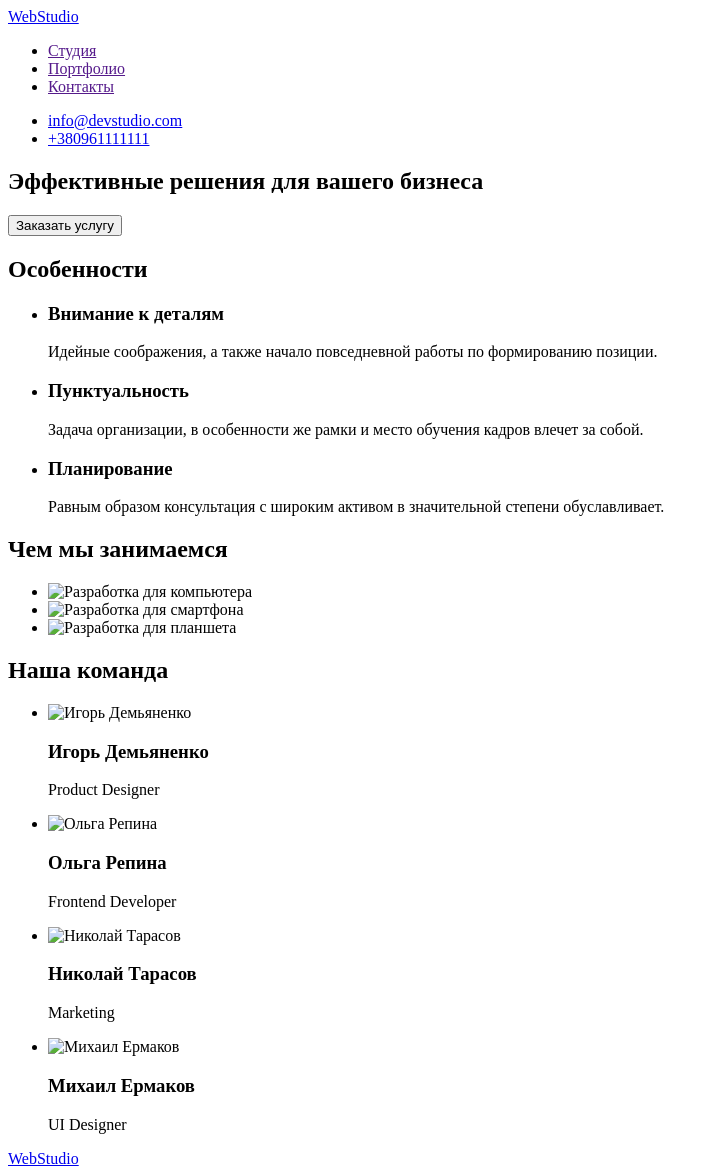
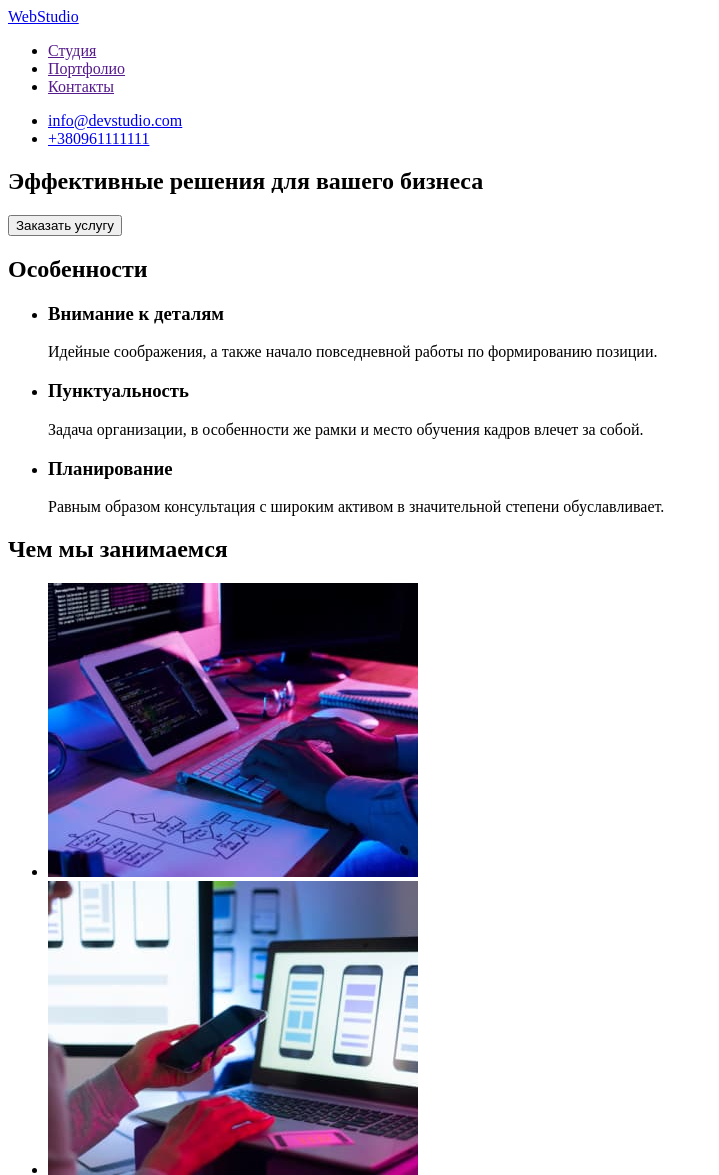
Before and after one commit to Chornei-Olha/goit-markup-hw-01, a plain HTML site: page index.html in a window 1280 px wide. Shown: the top 1175 px of the page, without its empty margins (0-719 px from the left). Drawn offline with Linux system fonts and the light colour scheme; the site is published under a folder, as on GitHub Pages, so addresses that start at the root find nothing.

Commit message:
добавляет точки в ссылке на картинки и добавляет width

```diff
--- a/index.html
+++ b/index.html
@@ -9,7 +9,7 @@
 <body>
     <header>
         <nav>
-           <a href="/index.html">WebStudio</a>
+           <a href="./index.html">WebStudio</a>
         <ul>
             <li><a href="">Студия</a></li>
             <li><a href="">Портфолио</a></li>
@@ -43,31 +43,31 @@
         <section>
             <h2>Чем мы занимаемся</h2>
             <ul>
-                <li><img src="/images/comp.jpg" alt="Разработка для компьютера"></li>
-                <li><img src="/images/smart.jpg" alt="Разработка для смартфона"></li>
-                <li><img src="/images/pad.jpg" alt="Разработка для планшета"></li>
+                <li><img src="./images/comp.jpg" alt="Разработка для компьютера" width="370"></li>
+                <li><img src="./images/smart.jpg" alt="Разработка для смартфона" width="370"></li>
+                <li><img src="./images/pad.jpg" alt="Разработка для планшета" width="370"></li>
             </ul>
         </section>
         <section>
             <h2>Наша команда</h2>
             <ul>
                 <li>
-                    <img  src ="/images/demyanenko.jpg" alt ="Игорь Демьяненко" width="270">
+                    <img  src ="./images/demyanenko.jpg" alt ="Игорь Демьяненко" width="270">
                     <h3>Игорь Демьяненко</h3>
                     <p>Product Designer</p>
                 </li>
                 <li>
-                    <img  src ="/images/repina.jpg" alt ="Ольга Репина" width="270">
+                    <img  src ="./images/repina.jpg" alt ="Ольга Репина" width="270">
                     <h3>Ольга Репина</h3>
                     <p>Frontend Developer</p>
                 </li>
                 <li>
-                    <img  src ="/images/tarasov.jpg" alt ="Николай Тарасов" width="270">
+                    <img  src ="./images/tarasov.jpg" alt ="Николай Тарасов" width="270">
                     <h3>Николай Тарасов</h3>
                     <p>Marketing</p>
                 </li>
                 <li>
-                    <img  src ="/images/ermakov.jpg" alt ="Михаил Ермаков" width="270">
+                    <img  src ="./images/ermakov.jpg" alt ="Михаил Ермаков" width="270">
                     <h3>Михаил Ермаков</h3>
                     <p>UI Designer</p>
                 </li>
@@ -75,7 +75,7 @@
         </section>
     </main>
     <footer>
-        <a href="/index.html">WebStudio</a>
+        <a href="./index.html">WebStudio</a>
         <address>
             <ul>
                 <li><a href="https://bit.ly/3pXMvUd" target="_blank" rel="noopener noreferrer">г. Киев, пр-т Леси Украинки, 26</a></li>
```
